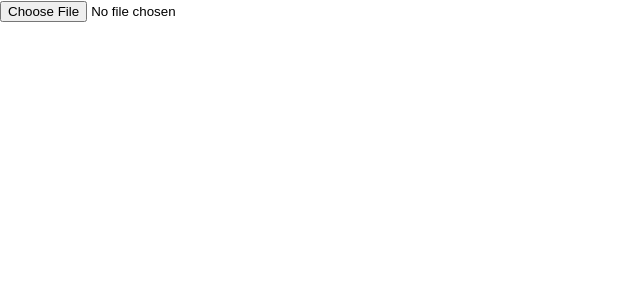
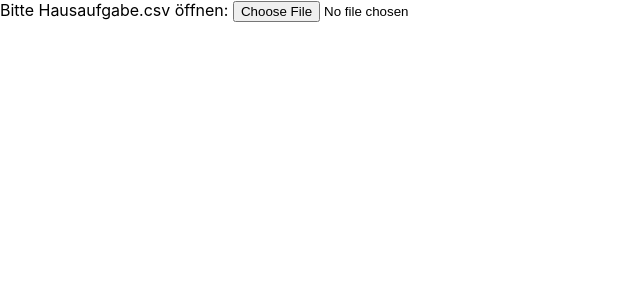
Before and after one commit to mtilgner/csv-viewer-test, a React (Create React App) app: page / in a window 1280 px wide. Shown: the top 300 px of the page, without its empty margins (0-640 px from the left). Built offline with nearby package versions, Linux system fonts and the light colour scheme.

Commit message:
Dateiauswahl beschriftet

```diff
--- a/src/App.js
+++ b/src/App.js
@@ -44,6 +44,7 @@ function App() {
 
   return (
     <div>
+      <label htmlFor='csvFileDialog'>Bitte Hausaufgabe.csv öffnen: </label>
       <input
         type="File"
         name="csvFileDialog"
```
